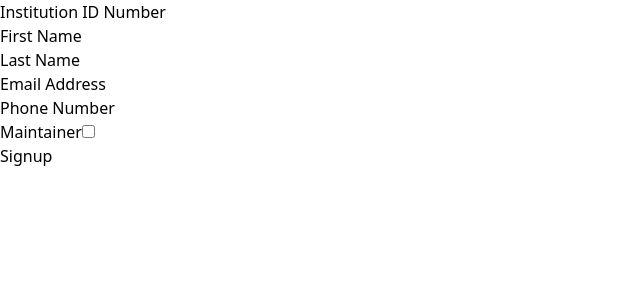
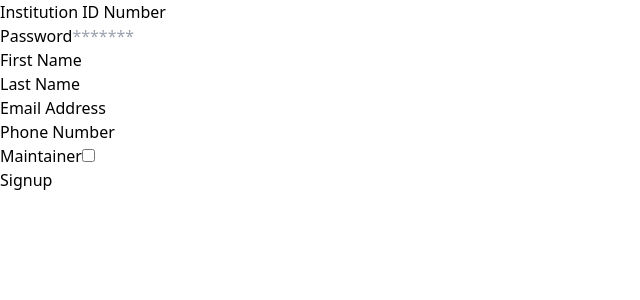
Before and after one commit to adnangif/library-management-frontend, a React (Vite) app: page /signup in a window 1280 px wide. Shown: the top 300 px of the page, without its empty margins (0-640 px from the left). Built offline with nearby package versions, Linux system fonts and the light colour scheme.

Commit message:
added the missing password field

```diff
--- a/src/components/signup/SignupPage.tsx
+++ b/src/components/signup/SignupPage.tsx
@@ -2,6 +2,7 @@ import { useState } from "react"
 
 export default function SignupPage() {
     const [iid, setiid] = useState('')
+    const [password, setPassword] = useState('')
     const [fname, setFname] = useState('')
     const [lname, setLname] = useState('')
     const [email, setEmail] = useState('')
@@ -19,6 +20,7 @@ export default function SignupPage() {
         console.log(email)
         console.log(phone)
         console.log(maintainer)
+        console.log(password)
     }
 
     return (
@@ -28,6 +30,12 @@ export default function SignupPage() {
                 <div className="flex justify-between gap-5">
                     <label htmlFor="institution_id_num">Institution ID Number</label>
                     <input className="bg-neutral-800 p-2  outline-none border border-neutral-600 focus:border-neutral-700" onChange={e => setiid(e.target.value)} id="institution_id_num" type="text" />
+                </div>
+
+
+                <div className="flex justify-between gap-10 items-center">
+                    <label htmlFor="passwd">Password</label>
+                    <input minLength={4} id="passwd" name="passwd" placeholder="*******" onChange={e => setPassword(e.target.value)} className="bg-neutral-800 p-2 outline-none border border-neutral-600 focus:border-neutral-700" type="password" />
                 </div>
 
                 <div className="flex justify-between">
```
